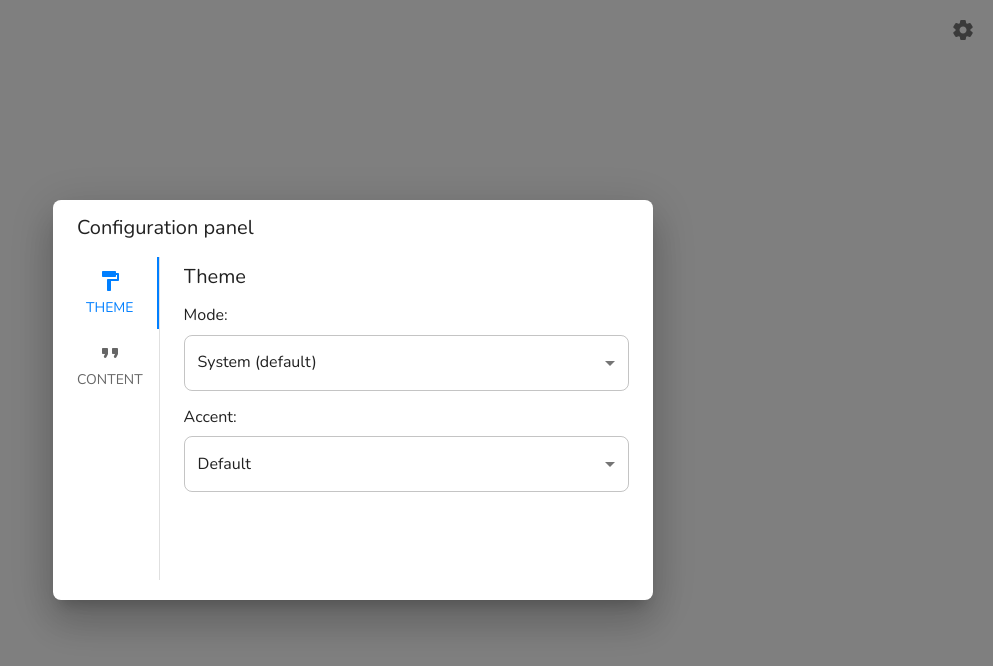
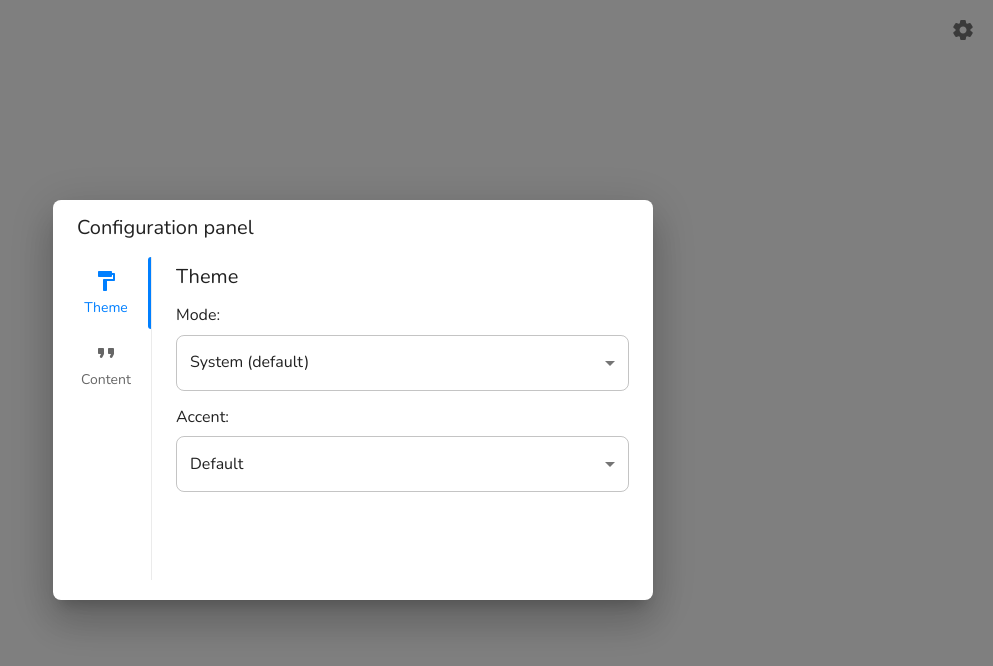
Before and after one commit to Matthieu7140/mv-portfolio, a React (Vite) app: page / in a window 1280 px wide. Both pictures are taken after a click on the button 1250 px from the left and 30 px from the top of the page. Shown: the top 666 px of the page, without its empty margins (287-1280 px from the left). Built offline with nearby package versions, Linux system fonts and the light colour scheme; a web font is replaced by a local one.

Commit message:
Minor UI

```diff
--- a/src/components/ConfigPanel/Tabs.tsx
+++ b/src/components/ConfigPanel/Tabs.tsx
@@ -72,6 +72,7 @@ function ConfigFormElement(props: ConfigFormElementProps) {
 const CustomTab = styled(Tab)({
   borderTopLeftRadius: 5,
   borderBottomLeftRadius: 5,
+  textTransform: "none",
 });
 
 function a11yProps(index: number) {
@@ -104,7 +105,16 @@ export default function VerticalTabs() {
         variant="scrollable"
         value={value}
         onChange={handleTabChange}
-        sx={{ borderRight: 1, borderColor: "divider", minWidth: "fit-content" }}
+        sx={{
+          borderRight: 1,
+          borderColor: "divider",
+          minWidth: "fit-content",
+          "& .MuiTabs-indicator": {
+            width: "3px",
+            borderTopLeftRadius: 3,
+            borderBottomLeftRadius: 3,
+          },
+        }}
       >
         <CustomTab
           icon={<FormatPaintRoundedIcon />}
--- a/src/theme.ts
+++ b/src/theme.ts
@@ -70,6 +70,7 @@ export const light = createTheme(
       cssVariables: true,
       palette: {
         mode: "light",
+        divider: "rgba(0, 0, 0, 0.08)",
       },
     },
     global
@@ -82,6 +83,7 @@ export const dark = createTheme(
       cssVariables: true,
       palette: {
         mode: "dark",
+        divider: "rgba(255, 255, 255, 0.08)",
         background: {
           default: "#001428",
         },
```
